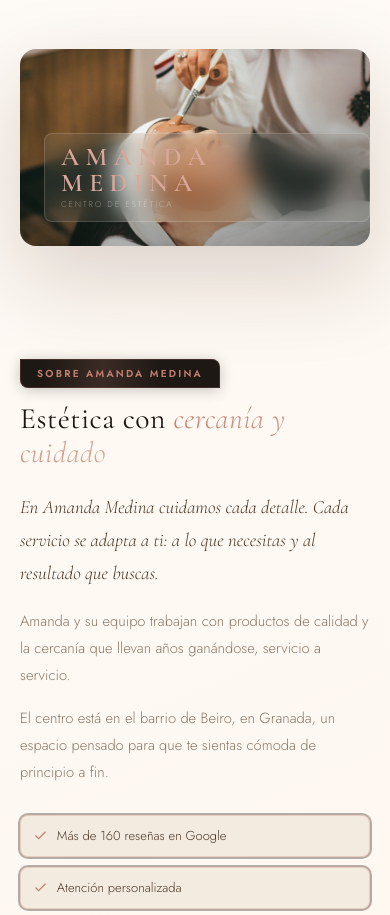
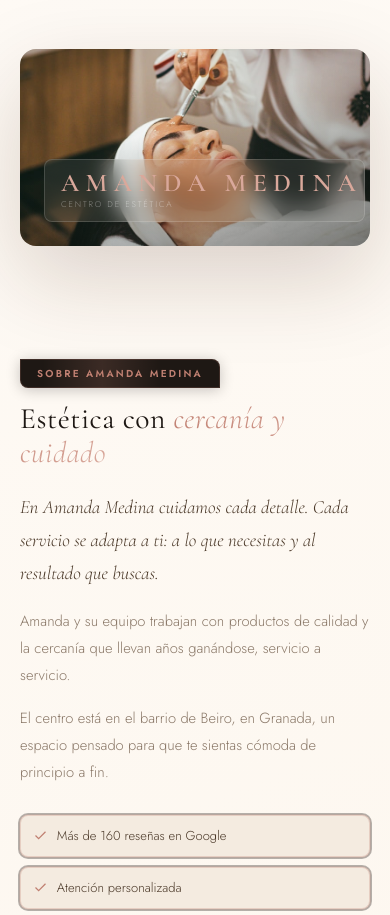
Before and after one commit to PabloAgencia/amanda-medina-estetica, a plain HTML site: page index.html in a window 390 px wide. Shown: the part 1180-2095 px from the top of the page. Drawn offline with nearby package versions, Linux system fonts and the light colour scheme; animation ran at ten frames a second.

Commit message:
Arreglar la tarjeta AMANDA MEDINA demasiado ancha sobre la foto en movil
La tarjeta de cristal (fondo difuminado) sobre la foto de "Sobre" no se
ajustaba al texto en movil, dejaba una franja de cristal vacia a la
derecha del nombre. Forzado width:fit-content y white-space:nowrap para
que la tarjeta abrace el texto exactamente, en vez de depender del
shrink-to-fit por defecto que no se comportaba bien aqui.

Probado clonando el elemento real (con la foto real) en un contenedor
de 390px con el CSS movil forzado, para verlo sin depender de que el
navegador de pruebas cambie de tamano de verdad.

Co-Authored-By: Claude Sonnet 5 <noreply@anthropic.com>
Claude-Session: https://claude.ai/code/session_01Pxo5zwvfBcKNF2GYvHjoA1

```diff
--- a/index.html
+++ b/index.html
@@ -286,9 +286,9 @@ footer{background:var(--dark)}
   /* La imagen pasa de vertical a un recorte bajo 16:9 aqui, pero la
      etiqueta "AMANDA MEDINA" seguia con el tamano pensado para la
      version alta de escritorio y quedaba desproporcionada. */
-  .alg{bottom:.9rem;left:.9rem;padding:.4rem .8rem}
-  .alga{font-size:1.05rem;letter-spacing:.15em}
-  .algs{font-size:.4rem}
+  .alg{bottom:.9rem;left:.9rem;padding:.4rem .8rem;width:fit-content;max-width:calc(100% - 1.8rem)}
+  .alga{font-size:1.05rem;letter-spacing:.15em;white-space:nowrap}
+  .algs{font-size:.4rem;white-space:nowrap}
   .bgr{grid-template-columns:1fr;gap:3rem}
   .fg2{grid-template-columns:1fr 1fr;gap:2rem}
   .cogr{grid-template-columns:1fr}
```
